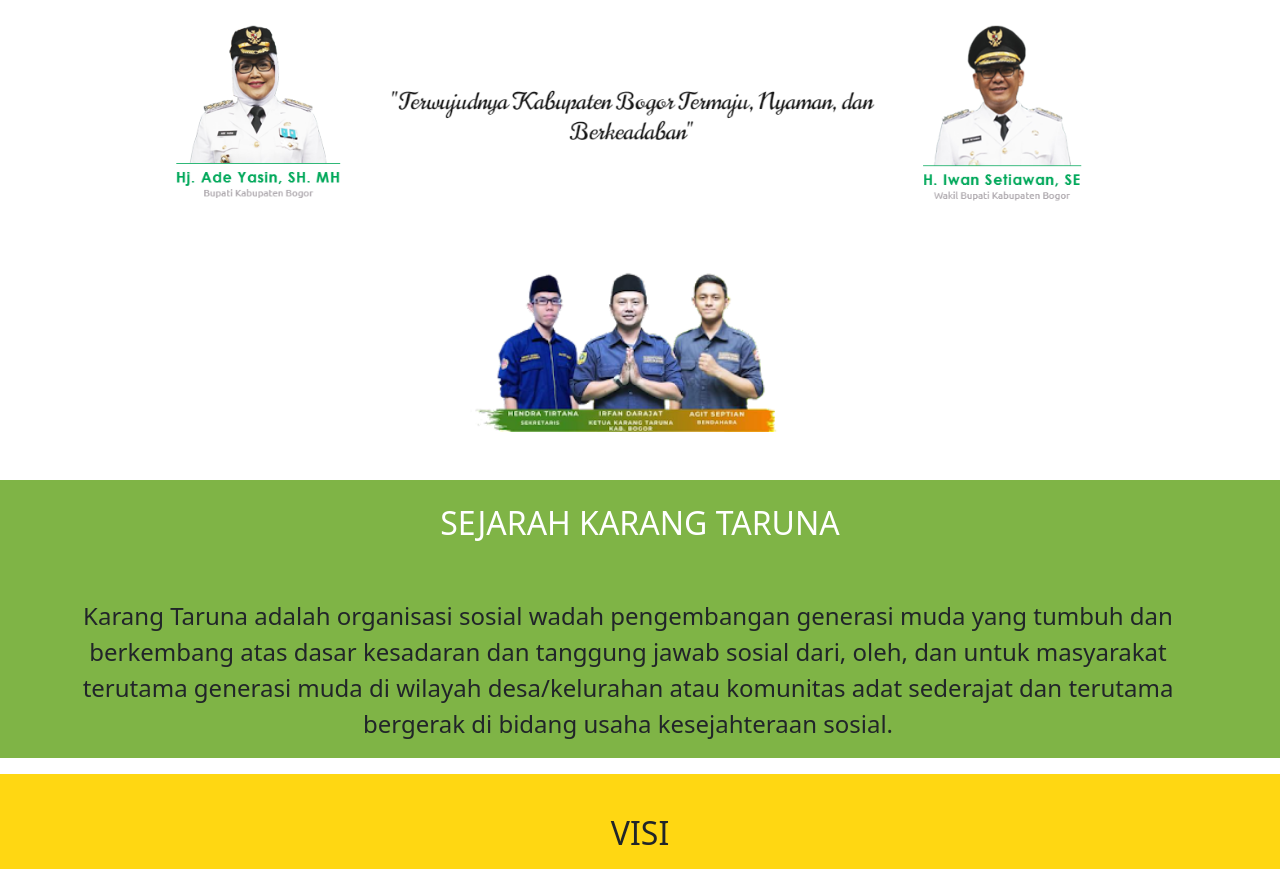
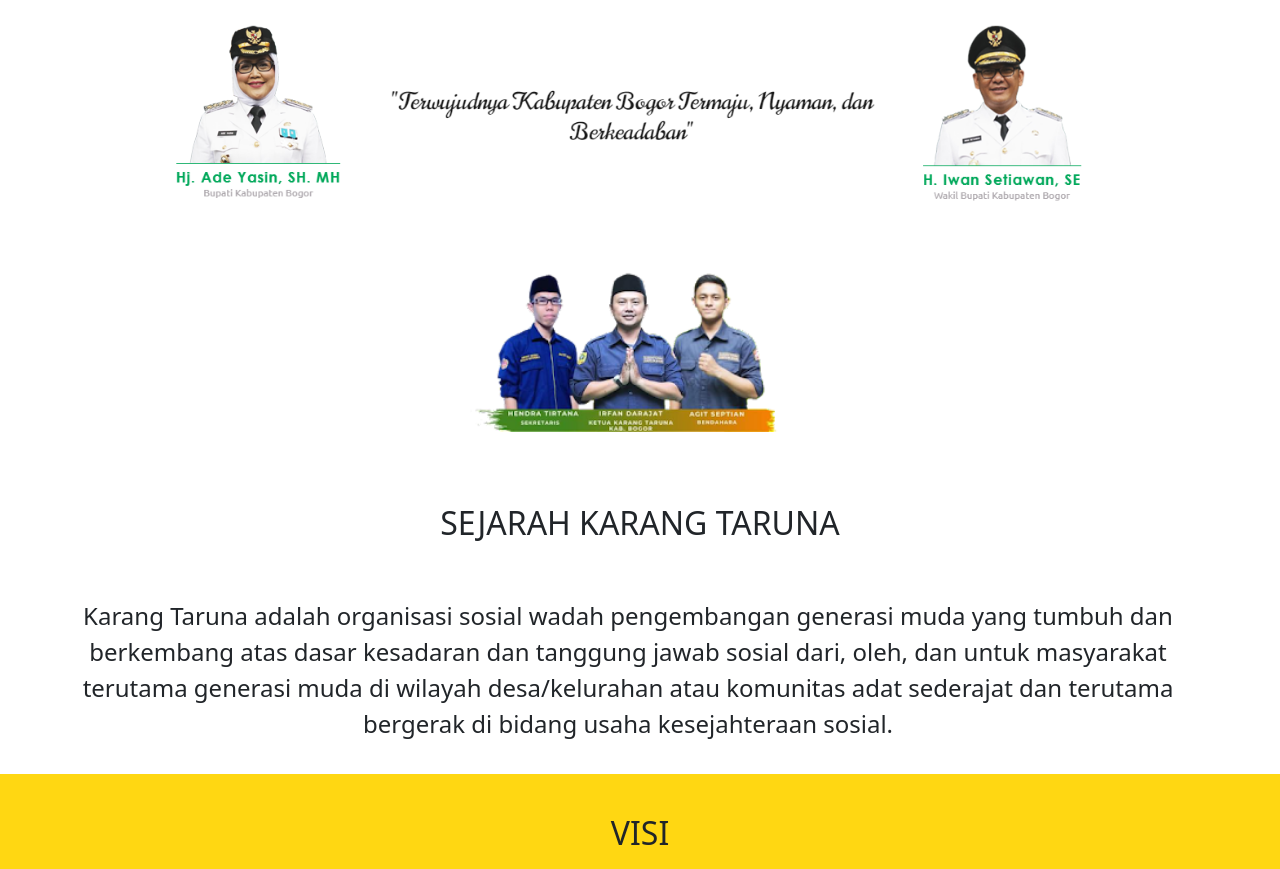
Before and after one commit to SugengMars/FPPemogWeb, a plain HTML site: page index.html in a window 1280 px wide. Shown: the part 83-952 px from the top of the page. Drawn offline with nearby package versions, Linux system fonts and the light colour scheme; files that its build step writes are made by us from their sources.

Commit message:
add sejarah and visi

```diff
--- a/index.html
+++ b/index.html
@@ -60,11 +60,11 @@
 
     <!-- Sejarah Karang Taruna -->
     <section id="sejarah">
-      <div class="container-fluid pt-4" style="background-color: #7fb446;">
+      <div class="container-fluid pt-4">
         <div class="container">
           <div class="row text-center mb-3">
             <div class="coloumn">
-                <h2 style="color: #FFF;">SEJARAH KARANG TARUNA</h2>
+                <h2>SEJARAH KARANG TARUNA</h2>
             </div>
             <div class="row justify-content-center fs-4 text-center">
               <div class="coloumn pt-5">
```
